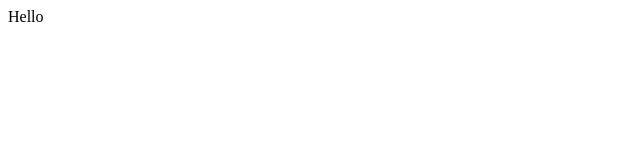
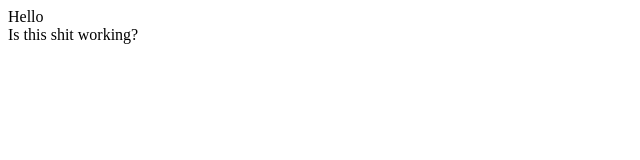
Before and after one commit to GabrielShewfelt/demo-repo, a plain HTML site: page index.html in a window 1280 px wide. Shown: the whole page, without its empty margins (0-640 px from the left). Drawn offline with Linux system fonts and the light colour scheme.

Commit message:
changed stuff

```diff
--- a/index.html
+++ b/index.html
@@ -1 +1,3 @@
 <div>Hello</div>
+
+<div>Is this shit working?</div>
```
